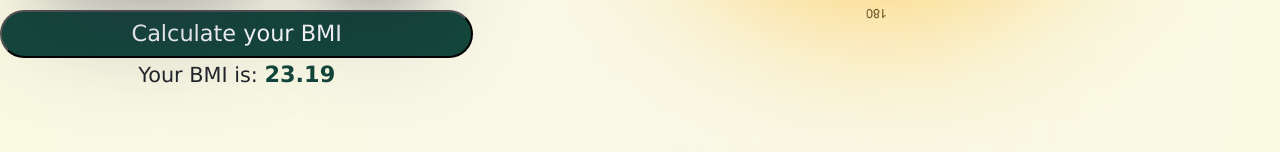
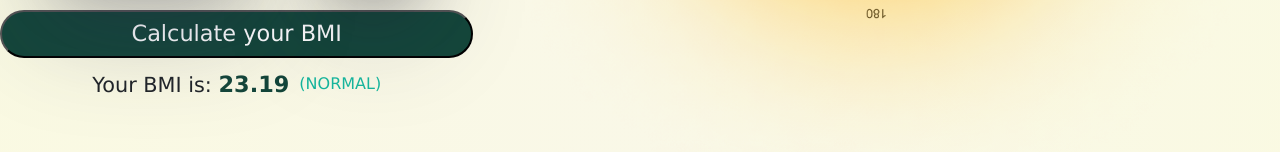
Before and after one commit to hadishah123/JustDiet, a React (Vite) app: page / in a window 1280 px wide. Both pictures are taken after a click on the button "Calculate your BMI". Shown: the part 5814-5966 px from the top of the page. Built offline with nearby package versions, Linux system fonts and the light colour scheme; a web font is replaced by a local one.

Commit message:
Fix bmi result text and position go top button

```diff
--- a/src/components/calculator.jsx
+++ b/src/components/calculator.jsx
@@ -1,5 +1,25 @@
 import React, { useState, useEffect } from 'react';
 import './calculator.css';
+
+const getBmiResultText = (bmi) => {
+  if (bmi > 29.9) {
+    return 'Obese';
+  }
+  if (bmi > 24.9) {
+    return 'Overweight';
+  }
+  if (bmi > 18.5) {
+    return 'Normal';
+  }
+  return 'Underweight';
+};
+
+const bmiResultColorMap = {
+  Obese: '#D92D20',
+  Overweight: '#F79009',
+  Normal: '#15B79E',
+  Underweight: '#22CCEE',
+};
 
 export default function Calculator() {
   const [value, setValue] = useState(5.7);
@@ -173,9 +193,28 @@ export default function Calculator() {
             Calculate your BMI
           </button>
           {showResult && bmi && (
-            <p className="BMI-result">
-              Your BMI is: <span>{bmi !== null ? bmi : 'N/A'}</span>
-            </p>
+            <div
+              style={{
+                display: 'flex',
+                direction: 'row',
+                justifyContent: 'center',
+                alignItems: 'center',
+                gap: 10,
+                marginTop: 10,
+              }}
+            >
+              <p className="BMI-result">
+                Your BMI is: <span>{bmi !== null ? bmi : 'N/A'}</span>
+              </p>
+              <p
+                style={{
+                  color: bmiResultColorMap[getBmiResultText(bmi)],
+                  fontWeight: 500,
+                }}
+              >
+                ({getBmiResultText(bmi)?.toUpperCase()})
+              </p>
+            </div>
           )}
         </div>
         <img
--- a/src/components/contact.css
+++ b/src/components/contact.css
@@ -62,7 +62,7 @@
 }
 /* Form STarting */
 .form {
-  background-color: #ffffff;
+  background-color: #F3EFE2;
   box-shadow: rgba(100, 100, 111, 0.2) 0px 7px 29px 0px;
   box-sizing: border-box;
   height: 100%;
--- a/src/components/contact.jsx
+++ b/src/components/contact.jsx
@@ -16,7 +16,7 @@ export default function Contact() {
       <div className="justdiet-form-section">
         <div className="contact-form">
           <form
-            action="https://formspree.io/f/xzzbbowa"
+            action="https://formspree.io/f/movqqzya"
             method="POST"
             className="form"
           >
@@ -108,12 +108,12 @@ export default function Contact() {
               </svg>
               <select name="Diet for:" className="input" id="diet-select">
                 <option value="">Select Diet For *</option>
-                <option value="keto">Weight Gain</option>
-                <option value="keto">Weight Loss</option>
-                <option value="keto">Healthy Meal</option>
-                <option value="keto">Keto</option>
-                <option value="vegan">Vegan</option>
-                <option value="vegetarian">Vegetarian</option>
+                <option value="Weight Gain">Weight Gain</option>
+                <option value="Weight Loss">Weight Loss</option>
+                <option value="Healthy Meal">Healthy Meal</option>
+                <option value="Keto">Keto</option>
+                <option value="Vegan">Vegan</option>
+                <option value="Vegetarian">Vegetarian</option>
               </select>
             </div>
             <div className="input-container ic">
--- a/src/components/footer.css
+++ b/src/components/footer.css
@@ -14,7 +14,7 @@
       format('svg');
 }
 .footer .footer-top-section {
-  height: 101vh;
+  height: 105vh;
   background-image: url('/assets/footer/footer-bg.webp');
   background-repeat: no-repeat;
   background-size: 100%;
@@ -137,8 +137,27 @@
   }
 }
 .top-btn {
-  width: 3rem;
-  /* border: 2px solid black; */
+  width: 50px; /* Adjust as needed */
+  height: 50px; /* Adjust as needed */
+  animation: bounce 2s infinite; /* 2s duration, infinite repetition */
+  cursor: pointer;
+}
+
+/* Bounce animation keyframes */
+@keyframes bounce {
+  0%,
+  20%,
+  50%,
+  80%,
+  100% {
+    transform: translateY(0); /* Initial position */
+  }
+  40% {
+    transform: translateY(-20px); /* Move up */
+  }
+  60% {
+    transform: translateY(-10px); /* Smaller bounce */
+  }
 }
 .footer-contactInfo {
   /* border: 2px solid black; */
--- a/src/components/footer.jsx
+++ b/src/components/footer.jsx
@@ -66,6 +66,17 @@ export default function Footer({ onContactClick }) {
               </button>
             </li>
           </ul>
+        </div>
+
+        <div className="footer-contactInfo" id="Contact">
+          <div
+            style={{
+              display: 'flex',
+              alignItems: 'flex-end',
+              marginRight: 16,
+              flexDirection: 'column',
+            }}
+          >
             <a href="#Home">
               <img
                 src="\assets\footer\to-top.webp"
@@ -73,9 +84,9 @@ export default function Footer({ onContactClick }) {
                 className="top-btn"
               />
             </a>
+            <p>GO TOP</p>
           </div>
 
-        <div className="footer-contactInfo" id="Contact">
           <p className="yellow-font">Contact Us</p>
           <a
             className="footer-small-text mb"
```
Also changed, not shown: src/components/plans.jsx (+2 -10 lines). Lines whose indentation alone changed are shown as unchanged.
